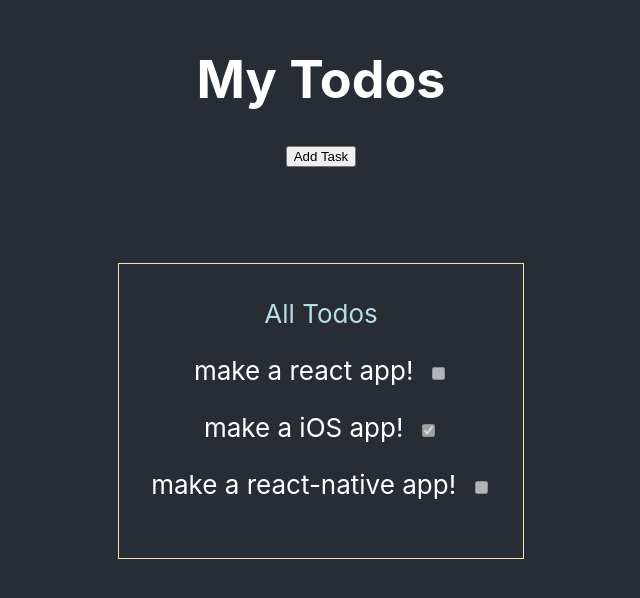
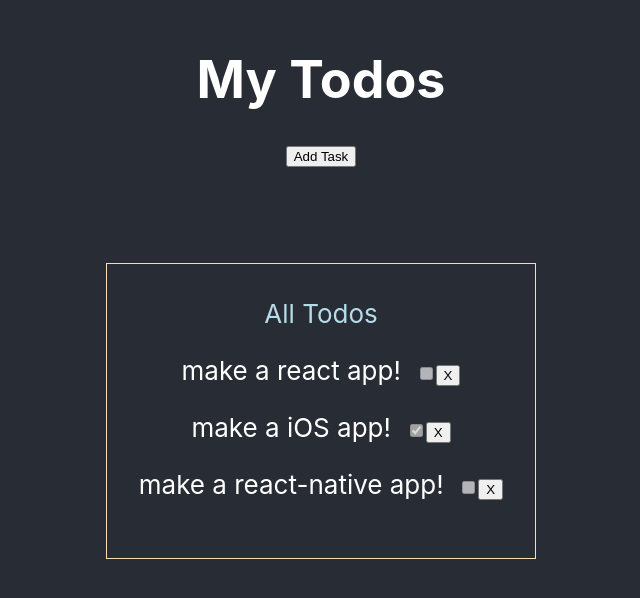
Before and after one commit to yoni-g/todos-typescript-learn, a React (Create React App) app: page / in a window 1280 px wide. Shown: the part 114-712 px from the top of the page, without its empty margins (319-959 px from the left). Built offline with nearby package versions, Linux system fonts and the light colour scheme.

Commit message:
added delete task functionality

```diff
--- a/src/App.tsx
+++ b/src/App.tsx
@@ -60,6 +60,12 @@ export default class App extends React.Component<{}, State> {
     })
   }
 
+  deleteTask(taskId: string){
+    this.setState({
+      todos: this.state.todos.filter(todo => todo.id != taskId)
+    })
+  }
+
   render(){
     return (
       <div className="App">
@@ -80,7 +86,13 @@ export default class App extends React.Component<{}, State> {
             <p>All Todos</p>
             {
               this.state.todos.map(todo => {
-                return <TodoItem todo={todo} key={todo.id}/>
+                return (
+                  <TodoItem
+                    todo={todo}
+                    onDelete={(id:string) => this.deleteTask(id)}
+                    key={todo.id}
+                  />
+                )
               })
             }
 
--- a/src/components/TodoItem/TodoItem.tsx
+++ b/src/components/TodoItem/TodoItem.tsx
@@ -7,8 +7,14 @@ import Todo from "../../modals/Todo";
 // }
 
 const TodoItem: React.FunctionComponent<{
-    todo: Todo;
+    todo: Todo,
+    onDelete: (id: string) => void
 }> = (props) => {
+
+    const deleteTask = () => {
+        props.onDelete(props.todo.id)
+    }
+
     return (
         <div>
             <p>
@@ -18,6 +24,7 @@ const TodoItem: React.FunctionComponent<{
                     checked={props.todo.done}
                     disabled
                 />
+                <button onClick={deleteTask}>X</button>
             </p>
         </div>
     )
```
Lines whose indentation alone changed are shown as unchanged.
